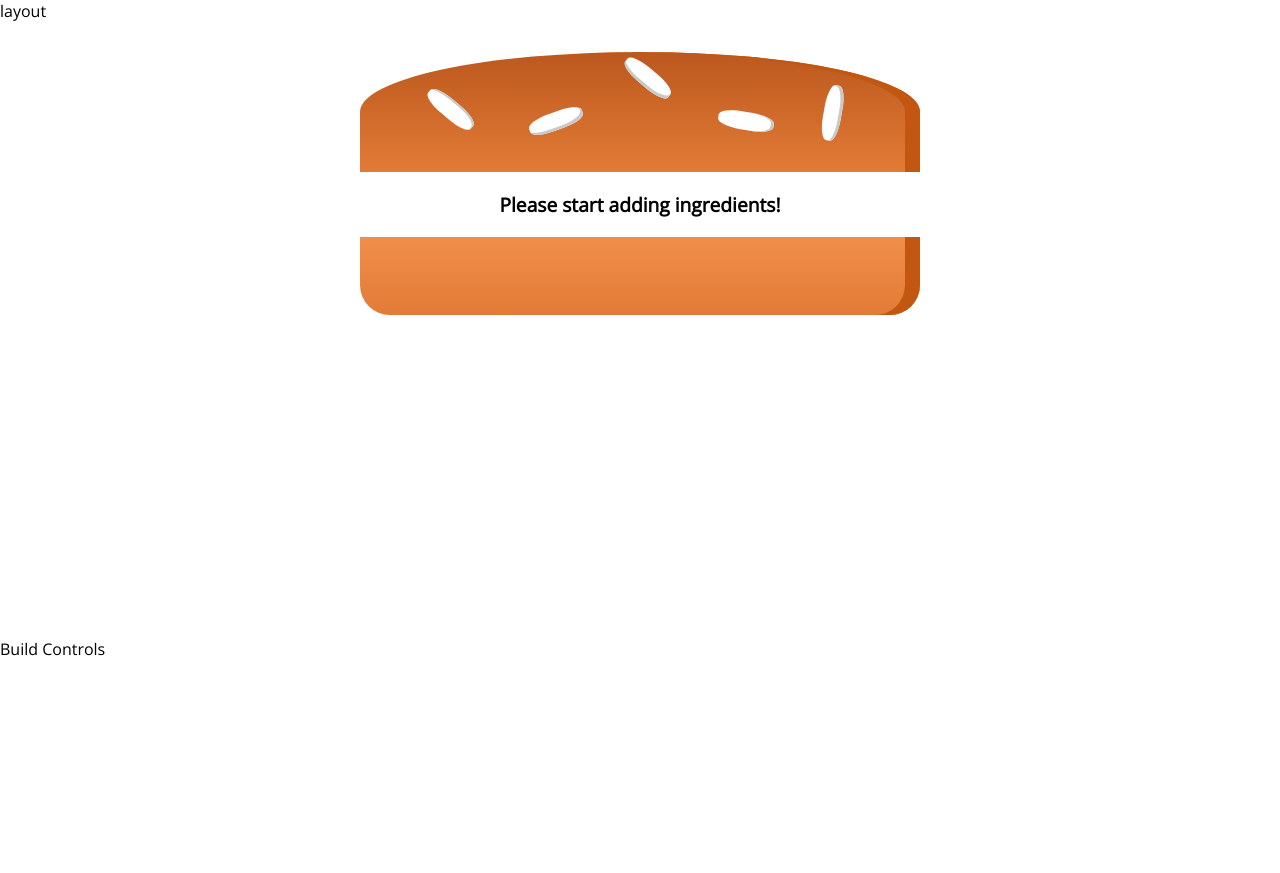
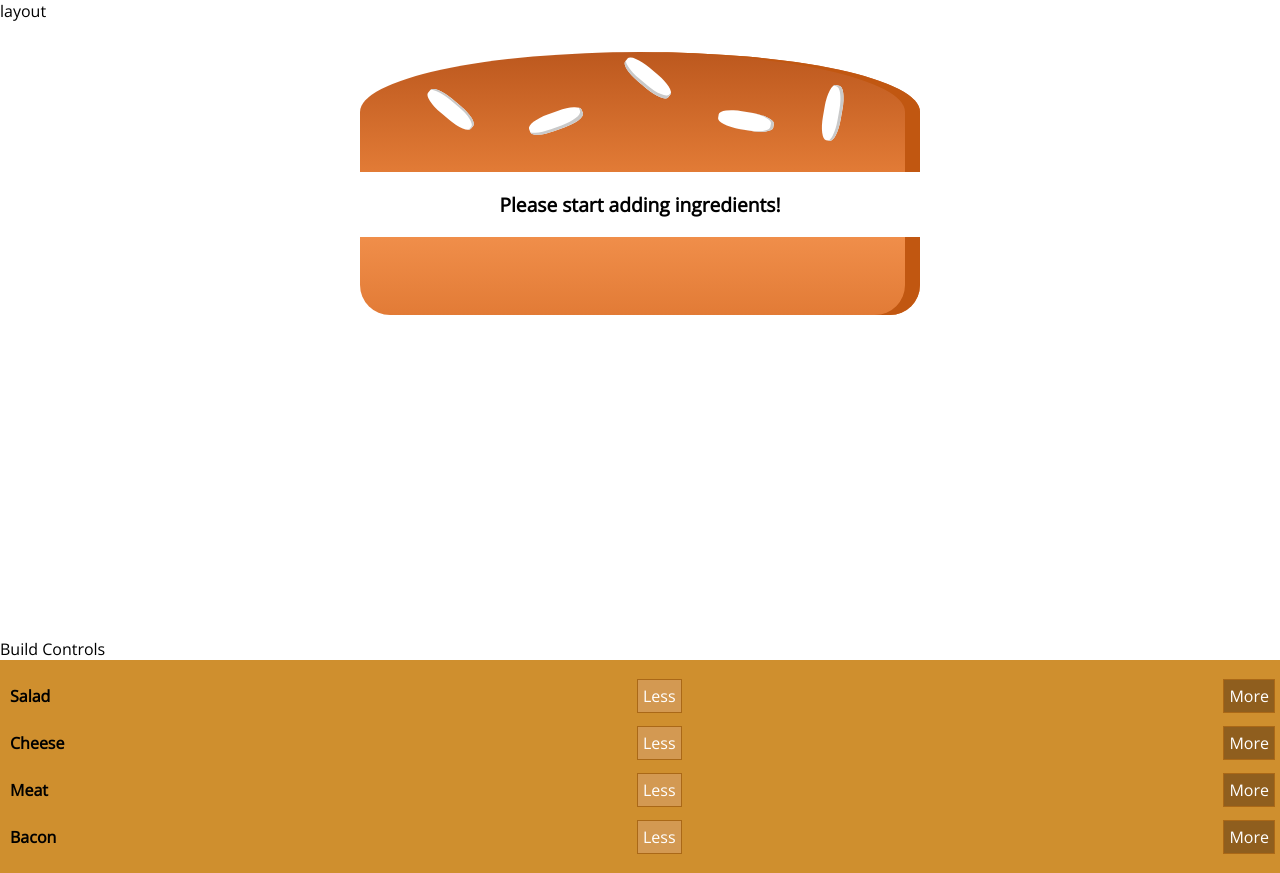
Before and after one commit to SwarnaKishore/react-burger-builder, a React (Create React App) app: page / in a window 1280 px wide. Before the commit the page ends 800 px from the top, so only its background shows below. Built offline with nearby package versions, Linux system fonts and the light colour scheme.

Commit message:
outputting multiple build controls

```diff
--- a/src/components/Burger/BuildControls/BuildControl/BuildControl.js
+++ b/src/components/Burger/BuildControls/BuildControl/BuildControl.js
@@ -2,8 +2,8 @@
 import classes from './BuildControl.module.css';
 
 const buildControl = (props) => (
-    <div className={classes.buildControl}>
-        <div className={classes.label}>{props.label}</div>
+    <div className={classes.BuildControl}>
+        <div className={classes.Label}>{props.label}</div>
         <button className={classes.Less}>Less</button>
         <button className={classes.More}>More</button>
     </div>
--- a/src/components/Burger/BuildControls/BuildControls.js
+++ b/src/components/Burger/BuildControls/BuildControls.js
@@ -1,8 +1,19 @@
 import React from 'react';
+import classes from './BuildControls.module.css';
+import BuildControl from './BuildControl/BuildControl';
+
+const controls = [
+    { label: 'Salad', type: 'salad'},
+    { label: 'Cheese', type: 'cheese'},
+    { label: 'Meat', type: 'meat'},
+    { label: 'Bacon', type: 'bacon'},
+  ];
 
 const buildControls = (props) => (
-    <div>
-
+    <div className={classes.BuildControls}>
+        {controls.map(element => (
+            <BuildControl key={element.label} label={element.label}/>
+        ))}
     </div>
 );
 
--- a/src/components/Burger/BuildControls/BuildControls.module.css
+++ b/src/components/Burger/BuildControls/BuildControls.module.css
@@ -1,9 +1,15 @@
 .BuildControls {
     width: 100%;
     background-color: #cf8f2e;
-    display: flex;
+    display: inline-block;
     align-items: center;
     box-shadow: 0 2px 1px #ccc;
     margin: auto;
     padding: 10px 0
   }
+
+  @media (max-width:810px) {
+    .BuildControls {
+      display: block;
+    }
+  }
--- a/src/containers/BurgerBuilder/BurgerBuilder.js
+++ b/src/containers/BurgerBuilder/BurgerBuilder.js
@@ -1,6 +1,7 @@
 import React, { Component } from 'react';
 import Aux from '../../HOC/Aux';
 import Burger from '../../components/Burger/Burger';
+import BuildControls from '../../components/Burger/BuildControls/BuildControls';
 
 class BurgerBuilder extends Component {
     // constructor(props) {
@@ -20,6 +21,7 @@
             <Aux>
                 <Burger ingredients={this.state.ingredients} />
                 <div>Build Controls</div>
+                <BuildControls />
             </Aux>
             );
     }
```
